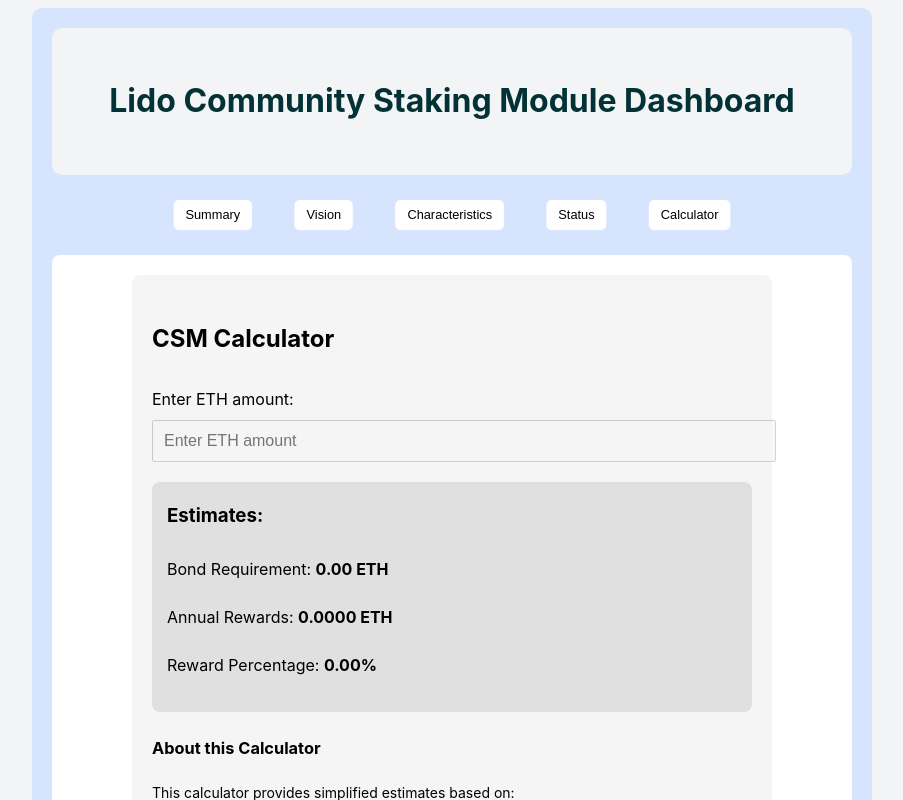
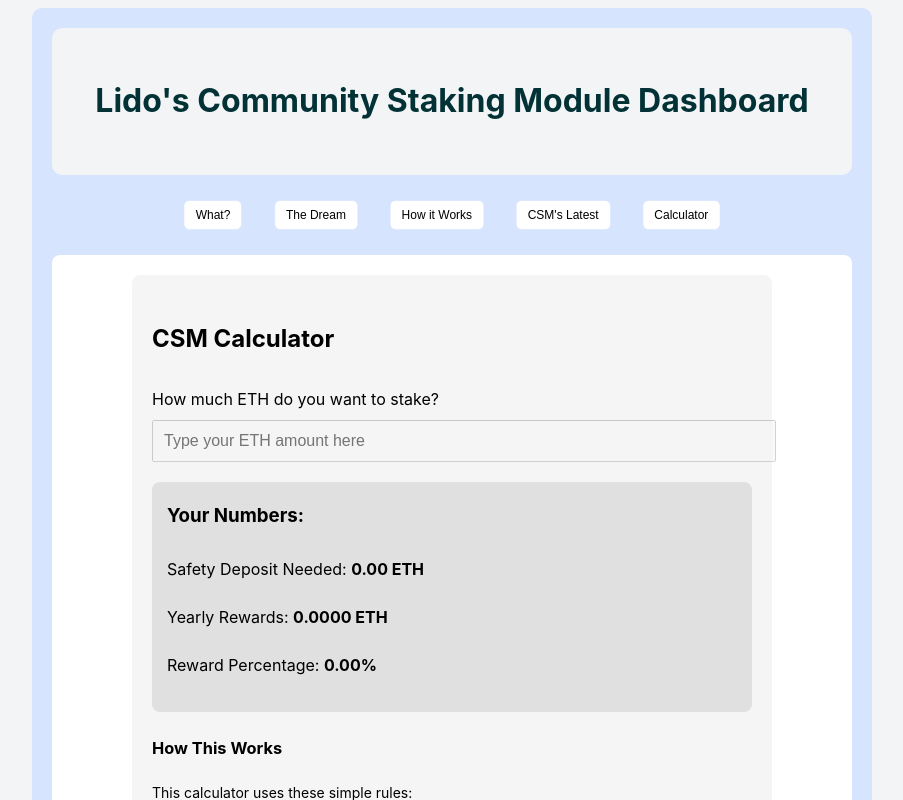
Before and after one commit to kayvee-x/lido-csm, a React (Create React App) app: page / in a window 1280 px wide. Both pictures are taken after a click on the button "Calculator". Shown: the top 800 px of the page, without its empty margins (188-1091 px from the left). Built offline with nearby package versions, Linux system fonts and the light colour scheme.

Commit message:
styles added

```diff
--- a/src/App.js
+++ b/src/App.js
@@ -9,23 +9,26 @@
 
   const BOND_CURVE_MIN = 1.5;
   const BOND_CURVE_MAX = 2;
-  const REWARDS_RATE = 0.07; // 7% of total rewards
-  const ANNUAL_ETH_REWARDS_ESTIMATE = 0.04; // 4% annual ETH rewards (rough estimate)
+  const REWARDS_RATE = 0.07;
+  const ANNUAL_ETH_REWARDS_ESTIMATE = 0.04;
 
   const csmInfo = {
-    summary: `Community Staking Module (CSM) is the Lido on Ethereum protocol's first module with permissionless entry, allowing any node operator to operate validators by providing an ETH-based bond.`,
-    vision: `The ultimate goal for this module is to allow for permissionless entry to the Lido on Ethereum Node Operator set and enfranchise solo-staker participation in the protocol, increasing the total number of independent Node Operators in the overall Ethereum network.`,
+    summary: `Think of the Community Staking Module (CSM) as a special club in the Lido family where anyone can help run the network! It's like a neighborhood watch program, but for Ethereum. To join, you need to put some ETH in a piggy bank (we call it a bond) to show you'll be responsible.`,
+
+    vision: `Lido is trying to make Ethereum more like a big friendly neighborhood where lots of different people can help keep things running smoothly. The more helpers present, the better and safer the network becomes for everyone! It's like having many different crossing guards instead of just a few.`,
+
     characteristics: [
-      "Operators Onboarding: Permissionless with additional permissioned Early Adoption period",
-      "Bond Required: from 2 to 1.5 Holesky ETH based on the Bond Curve for CSM testnet",
-      "Rewards Rate: 10% total rewards share (3% to treasury, 7% to the module)",
-      "DVT: Optional",
-      "Maximum Stake Limit: 10%, subject to further increases by the DAO",
+      "How to Join: Right now, anyone can join! (It's like an open house party 🎉)",
+      "Safety Deposit: You need to put 1.5 to 2 test ETH in a special wallet (like a trust fund)",
+      "Rewards: You get 7% of the earnings for helping (like getting allowance for doing chores)",
+      "Special Features: You can use something called DVT if you want (it's like having a backup helper)",
+      "Size Limits: You can only run 10% of all validators (so everyone gets a fair chance to help)",
     ],
+
     status: [
-      "CSM is live and fully permissionless on Holesky testnet",
-      "On December 15th, the Lido DAO gave the green light for the development of Community Staking Module",
-      "Early Adoption mode ended on July 11, 2024, and CSM Testnet is now in fully permissionless state",
+      "We're testing everything on a special practice network called Holesky (like a simulator)",
+      "The Lido community said 'Yes!' to building this on December 15th",
+      "As of July 11th, 2024, anyone can join without needing special permission (like removing the velvet rope)",
     ],
   };
 
@@ -53,16 +56,16 @@
   return (
     <div className="App">
       <header className="App-header">
-        <h1>Lido Community Staking Module Dashboard</h1>
+        <h1>Lido's Community Staking Module Dashboard</h1>
       </header>
       <main>
         <nav>
-          <button onClick={() => setActiveTab("summary")}>Summary</button>
-          <button onClick={() => setActiveTab("vision")}>Vision</button>
+          <button onClick={() => setActiveTab("summary")}>What?</button>
+          <button onClick={() => setActiveTab("vision")}>The Dream</button>
           <button onClick={() => setActiveTab("characteristics")}>
-            Characteristics
+            How it Works
           </button>
-          <button onClick={() => setActiveTab("status")}>Status</button>
+          <button onClick={() => setActiveTab("status")}>CSM's Latest</button>
           <button onClick={() => setActiveTab("calculator")}>Calculator</button>
         </nav>
         <section className="content">
@@ -86,23 +89,26 @@
             <div className="calculator">
               <h2>CSM Calculator</h2>
               <div className="input-section">
-                <label htmlFor="ethInput">Enter ETH amount:</label>
+                <label htmlFor="ethInput">
+                  How much ETH do you want to stake?
+                </label>
                 <input
                   disabled
                   id="ethInput"
                   type="number"
                   value={ethAmount}
                   onChange={(e) => setEthAmount(e.target.value)}
-                  placeholder="Enter ETH amount"
+                  placeholder="Type your ETH amount here"
                 />
               </div>
               <div className="results">
-                <h3>Estimates:</h3>
+                <h3>Your Numbers:</h3>
                 <p>
-                  Bond Requirement: <strong>{bondAmount.toFixed(2)} ETH</strong>
+                  Safety Deposit Needed:{" "}
+                  <strong>{bondAmount.toFixed(2)} ETH</strong>
                 </p>
                 <p>
-                  Annual Rewards:{" "}
+                  Yearly Rewards:{" "}
                   <strong>{potentialRewards.toFixed(4)} ETH</strong>
                 </p>
                 <p>
@@ -116,23 +122,23 @@
                 </p>
               </div>
               <div className="calculator-info">
-                <h3>About this Calculator</h3>
-                <p>This calculator provides simplified estimates based on:</p>
+                <h3>How This Works</h3>
+                <p>This calculator uses these simple rules:</p>
                 <ul>
                   <li>
-                    Bond Curve: {BOND_CURVE_MIN} - {BOND_CURVE_MAX} ETH
+                    Safety Deposit Range: {BOND_CURVE_MIN} - {BOND_CURVE_MAX}{" "}
+                    ETH
                   </li>
-                  <li>Rewards Rate: {REWARDS_RATE * 100}% of total rewards</li>
+                  <li>Your Share of Rewards: {REWARDS_RATE * 100}%</li>
                   <li>
-                    Estimated Annual ETH Rewards:{" "}
+                    Expected Yearly ETH Rewards:{" "}
                     {ANNUAL_ETH_REWARDS_ESTIMATE * 100}%
                   </li>
                 </ul>
                 <p>
                   <em>
-                    Note: These are simplified estimates and may not reflect
-                    actual returns. Always do your own research before making
-                    investment decisions.
+                    Remember: These are just estimates - like a weather
+                    forecast, the actual results might be different!
                   </em>
                 </p>
               </div>
--- a/src/styles.css
+++ b/src/styles.css
@@ -37,7 +37,7 @@
 }
 @media only screen and (max-device-width: 1000px) {
   nav {
-    scale: 0.8;
+    scale: 0.75;
   }
 }
 nav button:hover {
```
